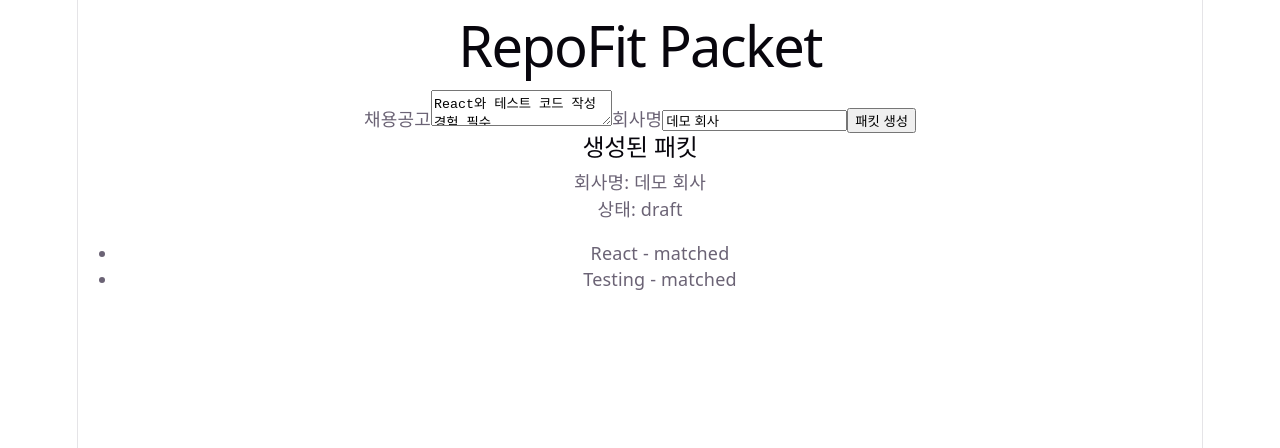
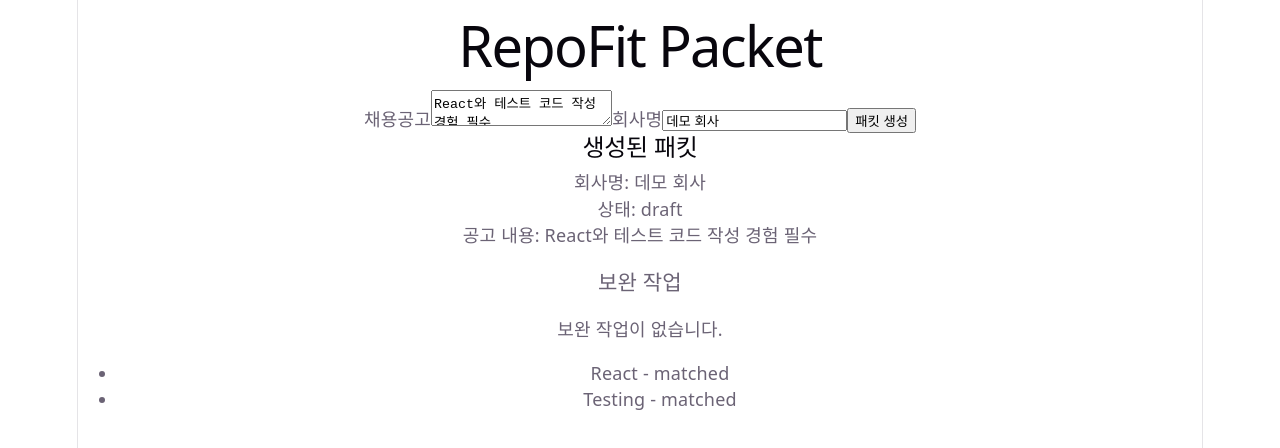
Before and after one commit to Jinhani/RepoFit-Packet, a React (Vite) app: page / in a window 1280 px wide. Both pictures are taken after a click on the button "패킷 생성". Shown: the top 448 px of the page. Built offline with nearby package versions, Linux system fonts and the light colour scheme.

Commit message:
feat: display packet details and validate inputs

```diff
--- a/src/App.tsx
+++ b/src/App.tsx
@@ -13,6 +13,7 @@ function App() {
 
     const [companyName, setCompanyName] = useState("데모 회사");
     const [applicationPacket, setApplicationPacket] = useState<ApplicationPacket | null>(null);
+    const [validationMessage, setValidationMessage] = useState("");
     const repoSummary: GitHubRepoSummary = {
         id: 1,
         owner: "demo",
@@ -36,6 +37,14 @@ function App() {
     const matches = matchJobRequirementsToRepoEvidence(requirements, evidence);
     const remediationTasks = buildRemediationTasksFromMatches(matches);
     function handleBuildPacket() {
+        if (companyName.trim() === "" || jobPostingText.trim() === "") {
+            setValidationMessage("회사명과 채용공고를 모두 입력해주세요.");
+            setApplicationPacket(null);
+            return;
+        }
+
+        setValidationMessage("");
+
         const packet = buildApplicationPacket(companyName, jobPostingText, remediationTasks);
 
         setApplicationPacket(packet);
@@ -56,6 +65,8 @@ function App() {
             <button type="button" onClick={handleBuildPacket}>
                 패킷 생성
             </button>
+
+            {validationMessage && <p>{validationMessage}</p>}
             {applicationPacket && <ApplicationPacketResult packet={applicationPacket} />}
 
             <ul>
--- a/src/features/packets/ApplicationPacketResult.tsx
+++ b/src/features/packets/ApplicationPacketResult.tsx
@@ -10,6 +10,21 @@ export function ApplicationPacketResult(props: ApplicationPacketResultProps) {
             <h2>생성된 패킷</h2>
             <p>회사명: {props.packet.companyName}</p>
             <p>상태: {props.packet.status}</p>
+            <p>공고 내용: {props.packet.jobPostingText}</p>
+            <h3>보완 작업</h3>
+
+            {props.packet.remediationTasks.length === 0 ? (
+                <p>보완 작업이 없습니다.</p>
+            ) : (
+                <ul>
+                    {props.packet.remediationTasks.map((task) => (
+                        <li key={task.id}>
+                            {task.title} - {task.status}
+                            <p>{task.description}</p>
+                        </li>
+                    ))}
+                </ul>
+            )}
         </section>
     );
 }
```
